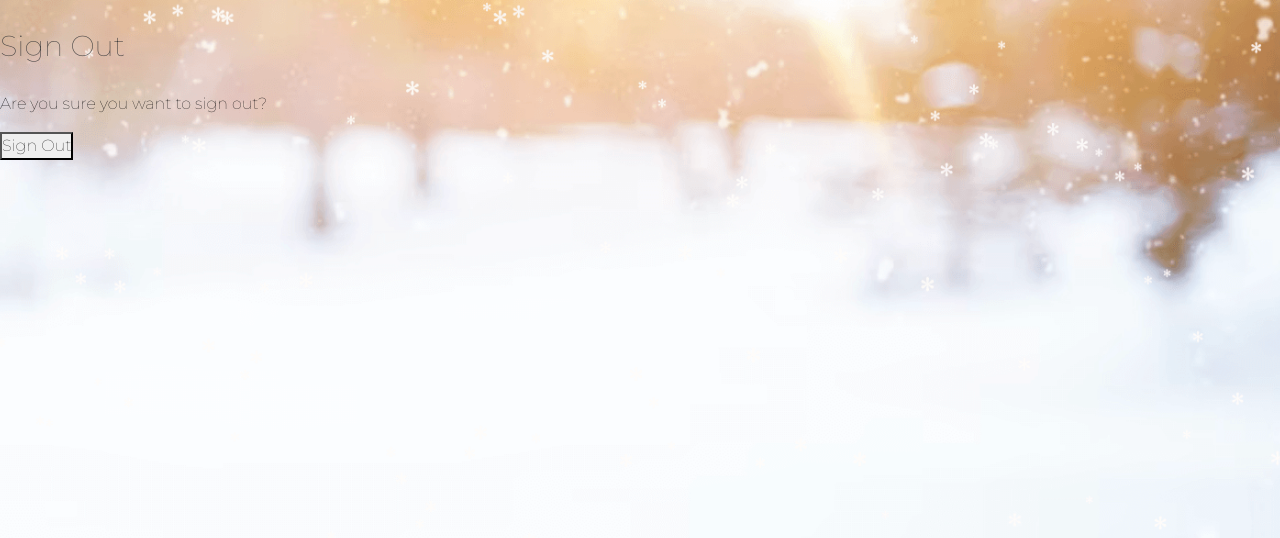
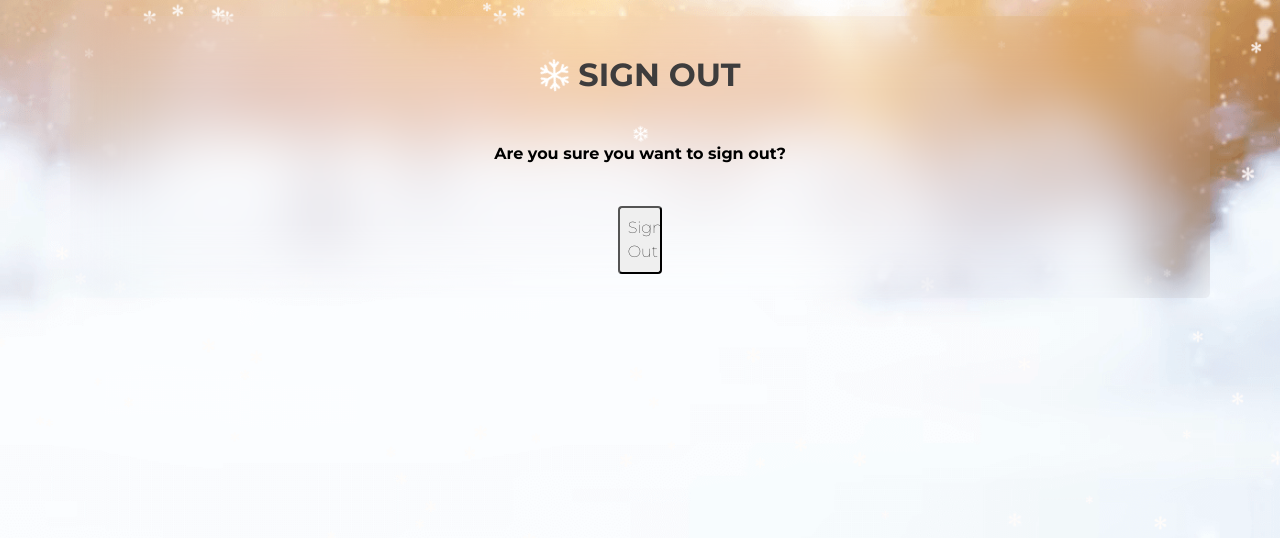
Before and after one commit to alissatroiano/team-4-hackathon, a Django app: page /accounts/logout/ in a window 1280 px wide. Shown: the part 122-660 px from the top of the page. Run offline with Django 3.2, Linux system fonts and the light colour scheme; a user stored in the database is signed in; some libraries are stand-ins or nearby versions; some web fonts are replaced.

Commit message:
Update styling of logout page

```diff
--- a/covidxmas/assets/css/_layout.css
+++ b/covidxmas/assets/css/_layout.css
@@ -1,3 +1,20 @@
 .wrapper {
     flex: 1 0 auto;
 }
+
+
+
+@keyframes spin {
+    0% {
+        transform:rotate(0deg);
+    }
+   100% {
+        transform:rotate(360deg);
+    }
+}
+
+@media screen and (max-width: 767px) {
+.login {
+    width: 80%;
+}
+}
--- a/covidxmas/templates/account/logout.html
+++ b/covidxmas/templates/account/logout.html
@@ -5,17 +5,26 @@
 {% block head_title %}{% trans "Sign Out" %}{% endblock %}
 
 {% block content %}
-<h1>{% trans "Sign Out" %}</h1>
+<div
+  class="container signin-container rounded-3 p-2 d-flex flex-column align-items-center justify-content-center mt-3 pb-4 mb-5">
+  <h1 class="text-center text-uppercase fw-bold fs-2"><i class="fa fa-snowflake-o snowflake-icon"
+      aria-hidden="true"></i>
+    {% trans "Sign Out" %}</h1>
+    <i class="fa fa-snowflake-o snowflake-icon" aria-hidden="true"></i>
+  </h1>
 
-<p>{% trans 'Are you sure you want to sign out?' %}</p>
+  <p class="fw-bold text-center"> {% trans 'Are you sure you want to sign out?' %}</p>
 
+  <form class="logout d-flex justify-content-start flex-column">
     <form method="post" action="{% url 'account_logout' %}">
     {% csrf_token %}
     {% if redirect_field_value %}
     <input type="hidden" name="{{ redirect_field_name }}" value="{{ redirect_field_value }}" />
     {% endif %}
-  <button type="submit">{% trans 'Sign Out' %}</button>
+    <div class="button-container w-100 text-center">
+      <button class="mt-4 w-50 p-2 logout-btn primaryAction rounded-2" type="submit">{% trans "Sign Out" %}</button>
+    </div>
   </form>
-
+</div>
 
 {% endblock %}
```
Lines whose indentation alone changed are shown as unchanged.
